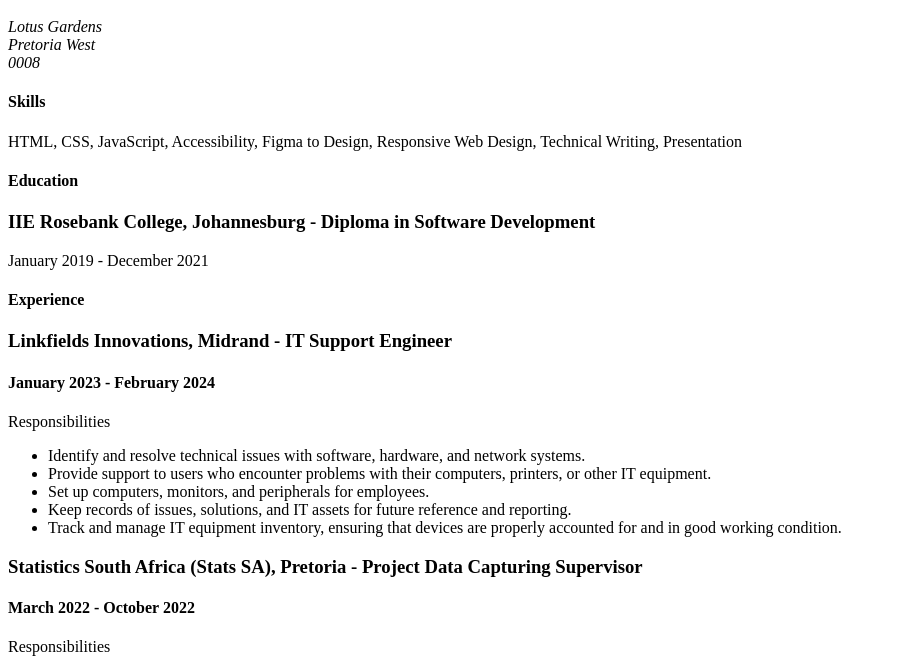
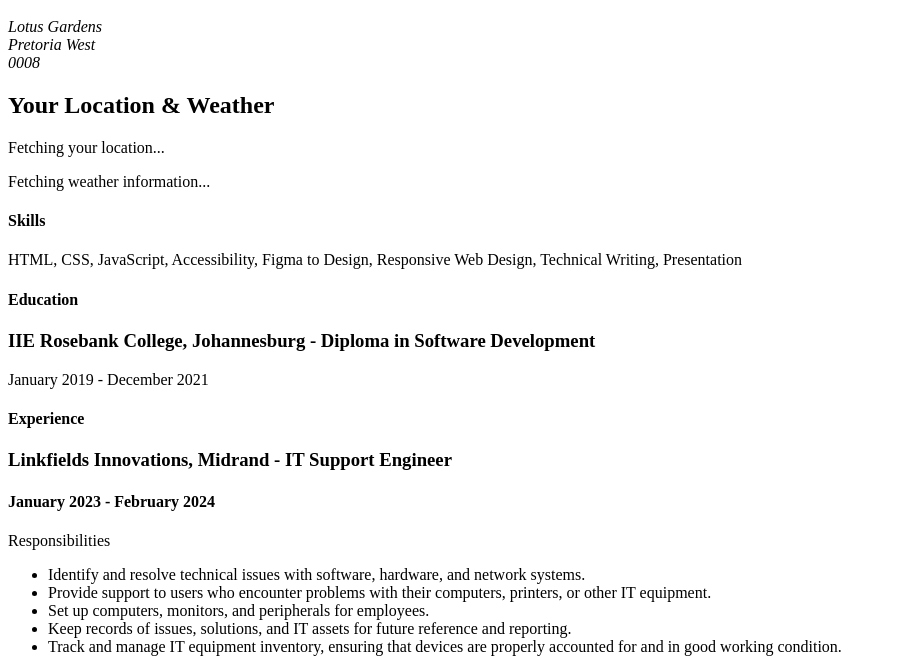
Before and after one commit to Millicent-Mogane/my-html-cv-project, a plain HTML site: page index.html in a window 1280 px wide. Shown: the part 101-770 px from the top of the page, without its empty margins (0-897 px from the left). Drawn offline with Linux system fonts and the light colour scheme.

Commit message:
Update index.html 2

```diff
--- a/index.html
+++ b/index.html
@@ -29,6 +29,13 @@
         Pretoria West<br>
         0008
     </address>
+
+    <script src="assets/js/script.js"></script>
+    <section class="location-section">
+        <h2>Your Location & Weather</h2>
+        <p class="location">Fetching your location...</p>
+        <p class="weather">Fetching weather information...</p>
+    </section>
 
     <section>
         <h4>Skills</h4>
```
